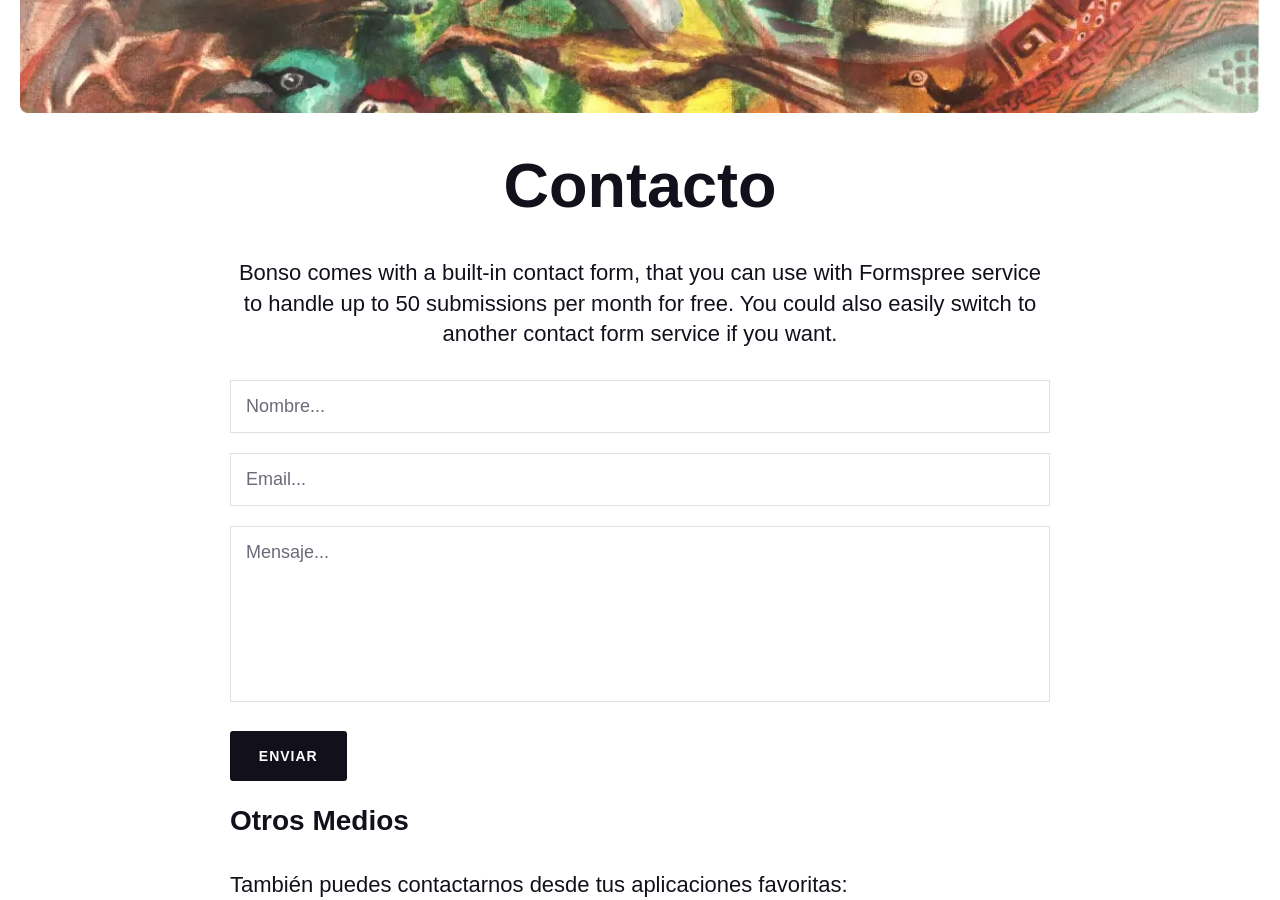
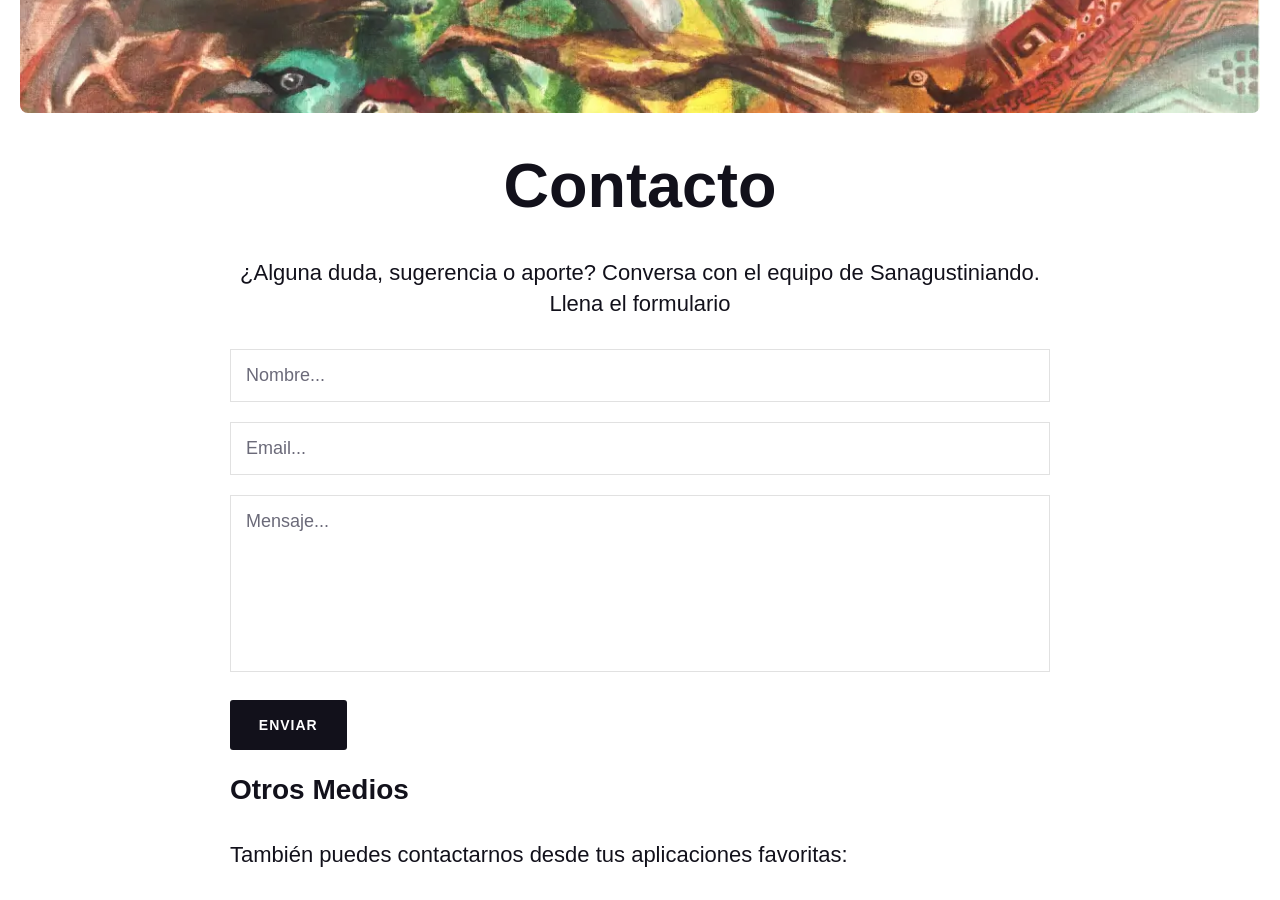
Before and after one commit to Klerpson/felizmente, a Jekyll site: the page built from _pages/contact.html, in a window 1280 px wide and 900 px high, scrolled down 615 px. Built offline with Jekyll 4.4.1, drawn with Linux system fonts in a browser that asks for light colours; nearby versions of some CDN libraries; some web fonts are replaced.

Commit message:
Add files via upload

```diff
--- a/_config.yml
+++ b/_config.yml
@@ -16,10 +16,8 @@ author:
 
 social:
 - {icon: "ion-logo-twitter", link: "https://twitter.com"}
-- {icon: "ion-logo-facebook", link: "https://facebook.com"}
-- {icon: "ion-logo-dribbble", link: "https://dribbble.com"}
-- {icon: "ion-logo-instagram", link: "https://instagram.com"}
-- {icon: "ion ion-logo-github", link: "https://github.com"}
+- {icon: "ion-logo-facebook", link: "https://www.facebook.com/SanAgustiniando"}
+- {icon: "ion-logo-instagram", link: "https://www.instagram.com/sanagustiniando/"}
 
 # Example of adding a new link to the author section and footer - {icon: "ion-logo-pinterest", link: "https://pinterest.com"}
 # Other icons can be found at https://ionicons.com/v4/
@@ -33,8 +31,8 @@ slider: # NOTE - By default, the slider is set to display featured posts. To add
 #-------------------------------
 # Contact Settings
 contact:
-  email: your@email.com # Add your email for contant form
-  description: Bonso comes with a built-in contact form, that you can use with Formspree service to handle up to 50 submissions per month for free. You could also easily switch to another contact form service if you want. # Add a description of your form
+  email: sanagustiniando@gmail.com # Add your email for contant form
+  description: ¿Alguna duda, sugerencia o aporte? Conversa con el equipo de Sanagustiniando. Llena el formulario # Add a description of your form
 
 # NOTE
 # Bonso comes with a built-in contact form, that you can use with Formspree service to handle up to 50 submissions per month for free. You could also easily switch to another contact form service if you want.
```
